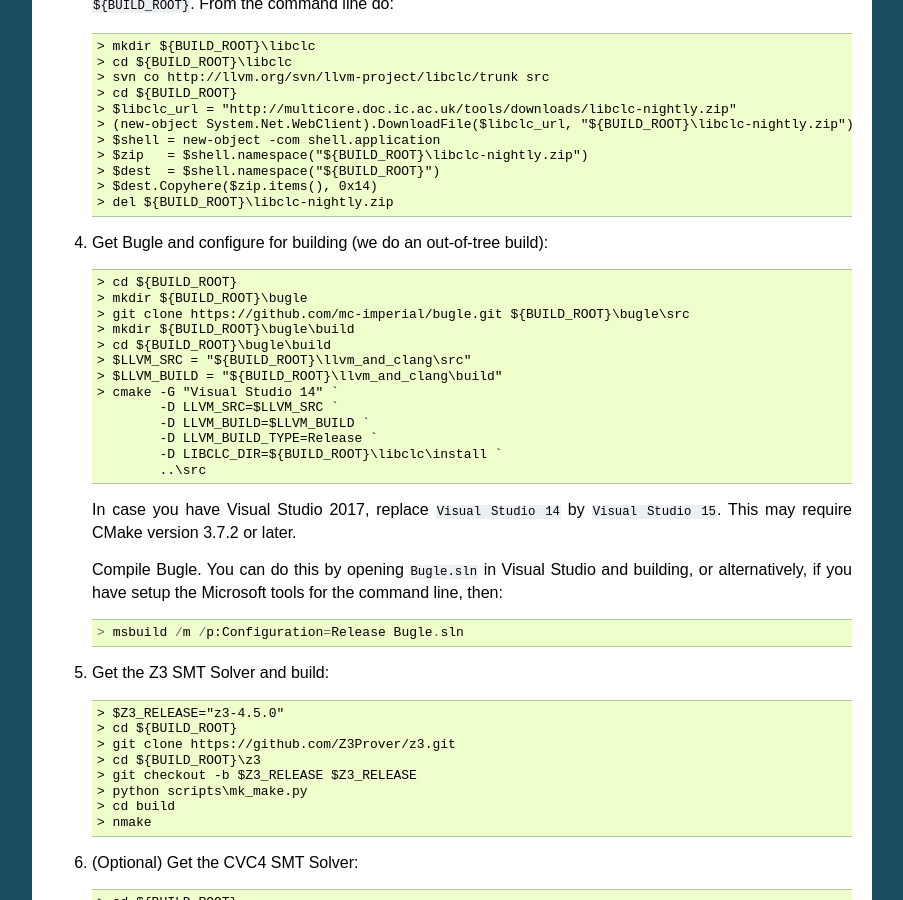
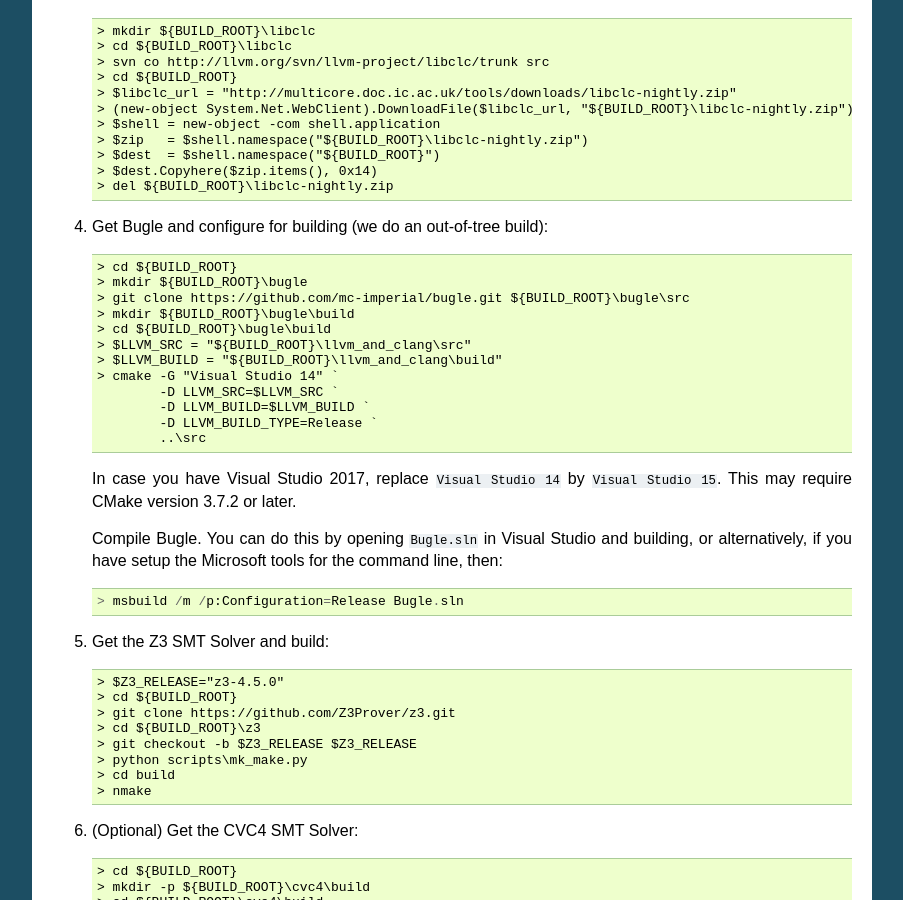
Before and after one commit to mc-imperial/gpuverify, a Sphinx documentation site: the page built from Documentation/developer_guide.rst, in a window 1280 px wide and 900 px high, scrolled down 5214 px. Shown: the whole window, without its empty margins (198-1101 px from the left). Built offline with Sphinx 7.4.7, drawn with Linux system fonts in a browser that asks for light colours; some of the changed text lies outside the part shown.

Commit message:
Do not pass the libclc location to Bugle in build instructions
This feature was removed from Bugle, as it was not maintained.

```diff
--- a/Documentation/developer_guide.rst
+++ b/Documentation/developer_guide.rst
@@ -87,7 +87,6 @@
      $ cd ${BUILD_ROOT}/bugle/build
      $ cmake -D LLVM_CONFIG_EXECUTABLE=${BUILD_ROOT}/llvm_and_clang/build/bin/llvm-config \
              -D CMAKE_BUILD_TYPE=Release \
-             -D LIBCLC_DIR=${BUILD_ROOT}/libclc/install \
              ../src
 
    Compile Bugle::
@@ -328,7 +327,6 @@
               -D LLVM_SRC=$LLVM_SRC `
               -D LLVM_BUILD=$LLVM_BUILD `
               -D LLVM_BUILD_TYPE=Release `
-              -D LIBCLC_DIR=${BUILD_ROOT}\libclc\install `
               ..\src
 
    In case you have Visual Studio 2017, replace ``Visual Studio 14`` by
```
